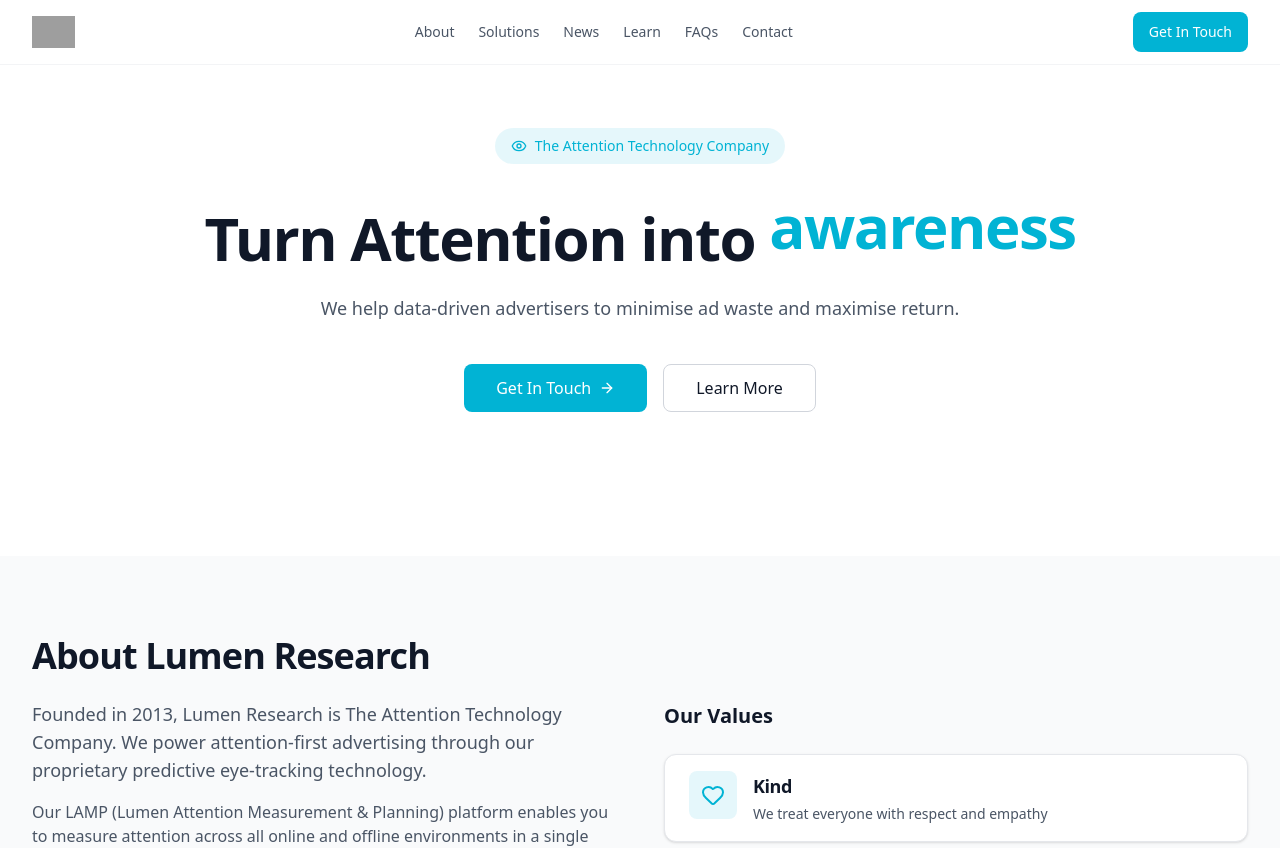
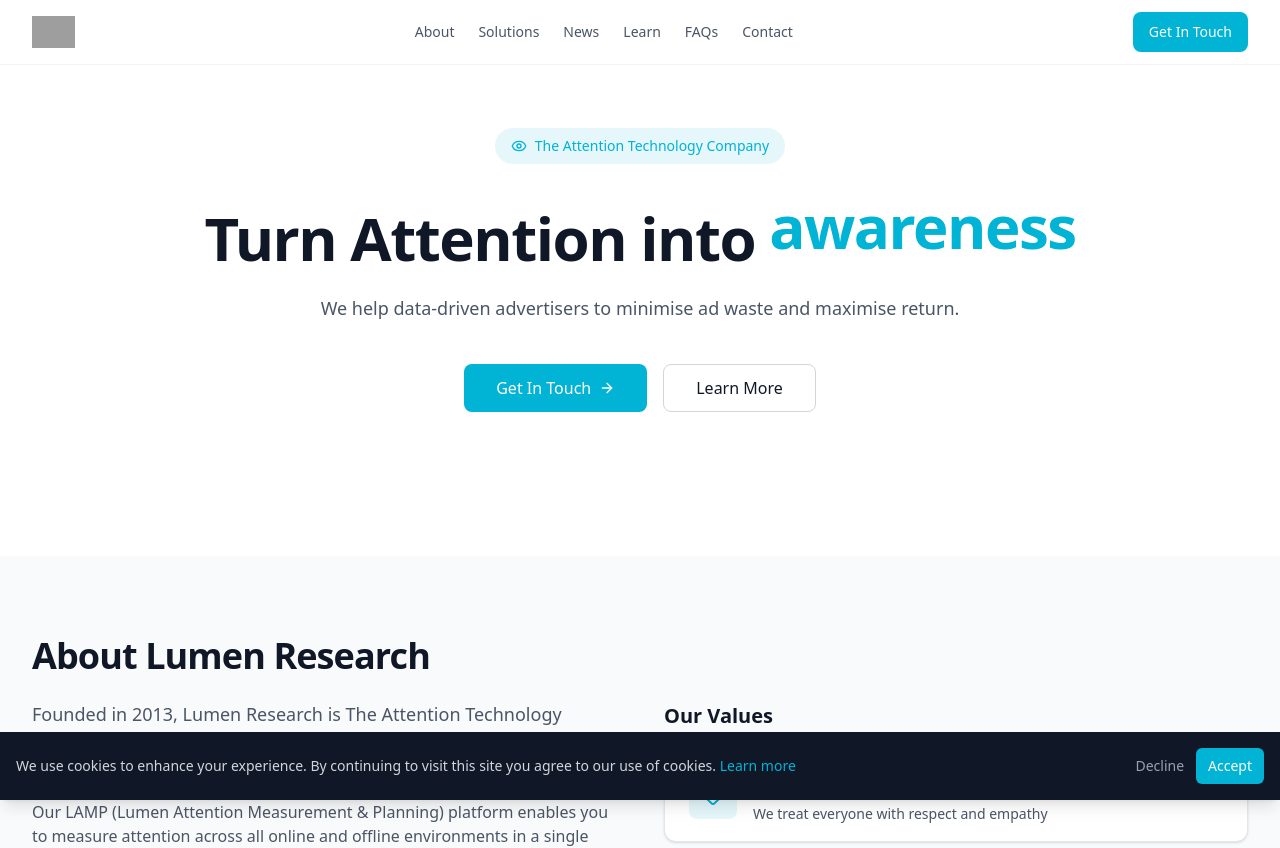
Before and after one commit to mtighekabiri/lumen, a Next.js app: page / in a window 1280 px wide. Shown: the top 848 px of the page. Built offline with nearby package versions, Linux system fonts and the light colour scheme; grey boxes are pictures that could not be loaded.

Commit message:
Add cookie consent banner at bottom of screen

```diff
--- a/src/app/layout.tsx
+++ b/src/app/layout.tsx
@@ -1,5 +1,6 @@
 import type { Metadata } from "next";
 import "./globals.css";
+import { CookieBanner } from "@/components/cookie-banner";
 
 export const metadata: Metadata = {
   title: "Lumen Research - Attention-First Advertising Platform",
@@ -16,6 +17,7 @@ export default function RootLayout({
     <html lang="en">
       <body className="font-sans antialiased bg-white text-gray-900">
         {children}
+        <CookieBanner />
       </body>
     </html>
   );
--- /dev/null
+++ b/src/components/cookie-banner.tsx
@@ -0,0 +1,52 @@
+"use client";
+
+import { useState, useEffect } from "react";
+import { X } from "lucide-react";
+import { Button } from "./ui/button";
+
+export function CookieBanner() {
+  const [isVisible, setIsVisible] = useState(false);
+
+  useEffect(() => {
+    const consent = localStorage.getItem("cookieConsent");
+    if (!consent) {
+      setIsVisible(true);
+    }
+  }, []);
+
+  const handleAccept = () => {
+    localStorage.setItem("cookieConsent", "accepted");
+    setIsVisible(false);
+  };
+
+  const handleDecline = () => {
+    localStorage.setItem("cookieConsent", "declined");
+    setIsVisible(false);
+  };
+
+  if (!isVisible) return null;
+
+  return (
+    <div className="fixed bottom-0 left-0 right-0 z-50 bg-gray-900 text-white px-4 py-4 shadow-lg">
+      <div className="mx-auto max-w-7xl flex flex-col sm:flex-row items-center justify-between gap-4">
+        <p className="text-sm text-gray-300 text-center sm:text-left">
+          We use cookies to enhance your experience. By continuing to visit this site you agree to our use of cookies.{" "}
+          <a href="#" className="text-[#01b3d4] hover:underline">
+            Learn more
+          </a>
+        </p>
+        <div className="flex items-center gap-3 shrink-0">
+          <button
+            onClick={handleDecline}
+            className="text-sm text-gray-400 hover:text-white transition-colors"
+          >
+            Decline
+          </button>
+          <Button onClick={handleAccept} size="sm">
+            Accept
+          </Button>
+        </div>
+      </div>
+    </div>
+  );
+}
```
